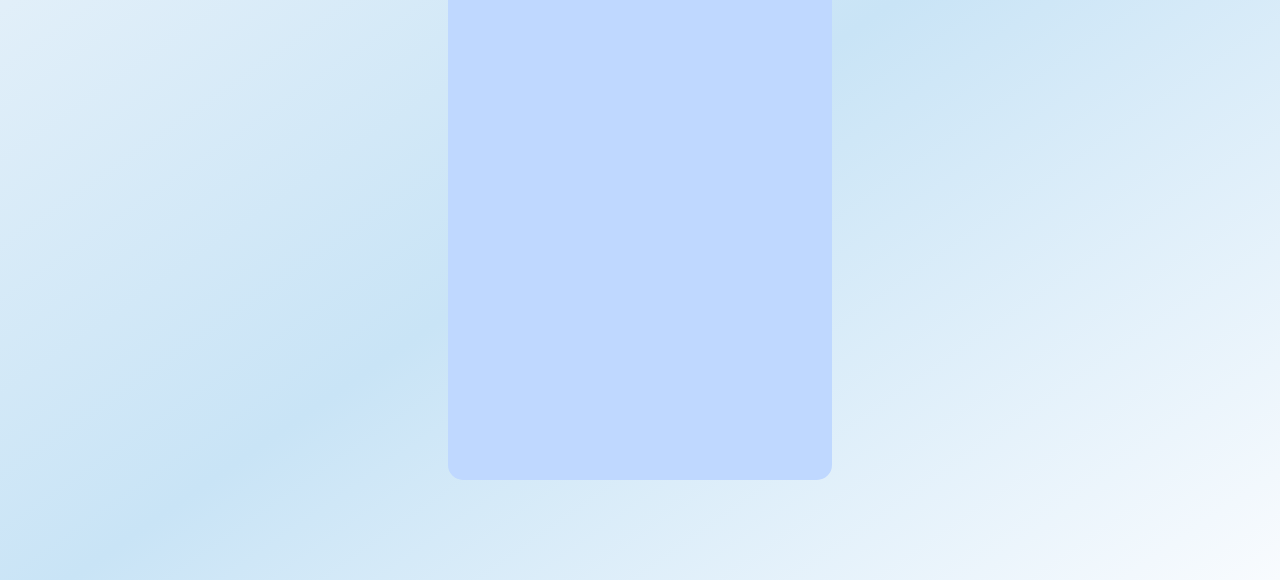
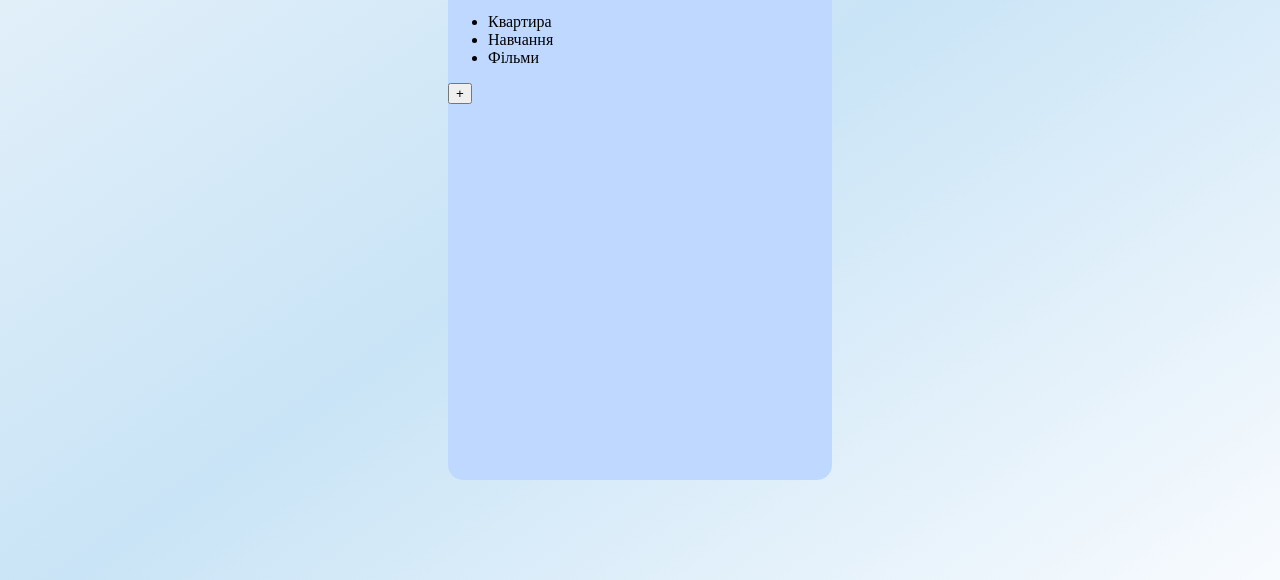
Before and after one commit to Andrii-Podieniezhnyi/Chexly, a plain HTML site: page index.html in a window 1280 px wide. Shown: the part 220-800 px from the top of the page. Drawn offline with Linux system fonts and the light colour scheme.

Commit message:
tabs-list

```diff
--- a/index.html
+++ b/index.html
@@ -15,7 +15,21 @@
             <div class="add-new-tab_container">
                 <div class="add-new-tab_field">
                     <input type="text" placeholder="Додати вкладку">
-                    <button class="add-new-tab">Додати вкладку</button>
+                    <button class="add-new-tab" type="button">Додати вкладку</button>
+                </div>
+            </div>
+            <div class="tabs-list_container">
+                <div class="created-tabs_container">
+                    <nav>
+                        <ul class="created-tabs">
+                            <li>Квартира</li>
+                            <li>Навчання</li>
+                            <li>Фільми</li>
+                        </ul>
+                    </nav>
+                </div>
+                <div class="add-new-tab-plus_container">
+                    <button class="add-new-tab-plus" type="button">+</button>
                 </div>
             </div>
         </main>
```
